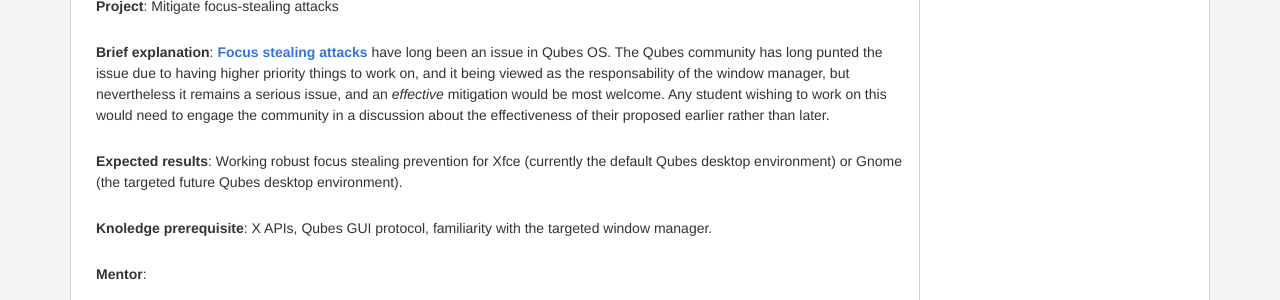
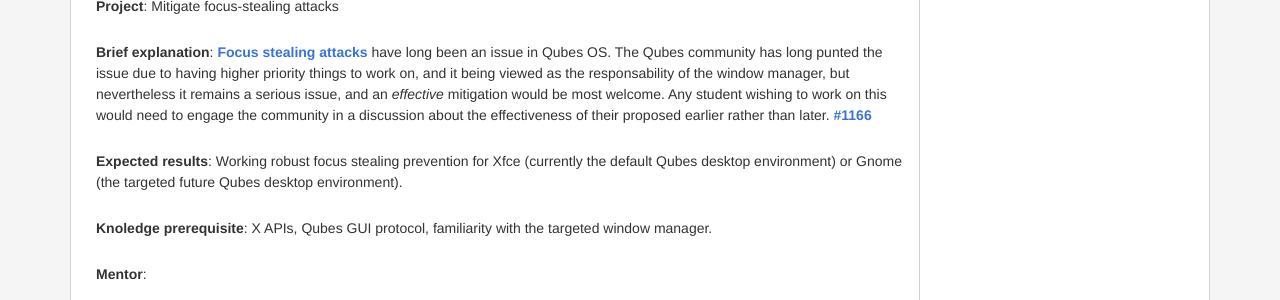
Before and after one commit to QubesOS/qubesos.github.io, a Jekyll site: the page built from pages/GSoC.md, in a window 1280 px wide and 900 px high, scrolled down 7852 px. Shown: the part 153-453 px from the top of the window. Built offline with Jekyll 4.4.1, drawn with Linux system fonts in a browser that asks for light colours; some web fonts are replaced.

Commit message:
GSoC: Link a focus stealing issue

```diff
--- a/pages/GSoC.md
+++ b/pages/GSoC.md
@@ -333,7 +333,7 @@ should be opened in DispVM or locally)
 ### Mitigate focus-stealing attacks
 **Project**: Mitigate focus-stealing attacks
 
-**Brief explanation**: [Focus stealing attacks](https://en.wikipedia.org/wiki/Focus_stealing) have long been an issue in Qubes OS. The Qubes community has long punted the issue due to having higher priority things to work on, and it being viewed as the responsability of the window manager, but nevertheless it remains a serious issue, and an *effective* mitigation would be most welcome. Any student wishing to work on this would need to engage the community in a discussion about the effectiveness of their proposed earlier rather than later.
+**Brief explanation**: [Focus stealing attacks](https://en.wikipedia.org/wiki/Focus_stealing) have long been an issue in Qubes OS. The Qubes community has long punted the issue due to having higher priority things to work on, and it being viewed as the responsability of the window manager, but nevertheless it remains a serious issue, and an *effective* mitigation would be most welcome. Any student wishing to work on this would need to engage the community in a discussion about the effectiveness of their proposed earlier rather than later. [#1166](https://github.com/QubesOS/qubes-issues/issues/1166)
 
 **Expected results**: Working robust focus stealing prevention for Xfce (currently the default Qubes desktop environment) or Gnome (the targeted future Qubes desktop environment).
 
```
